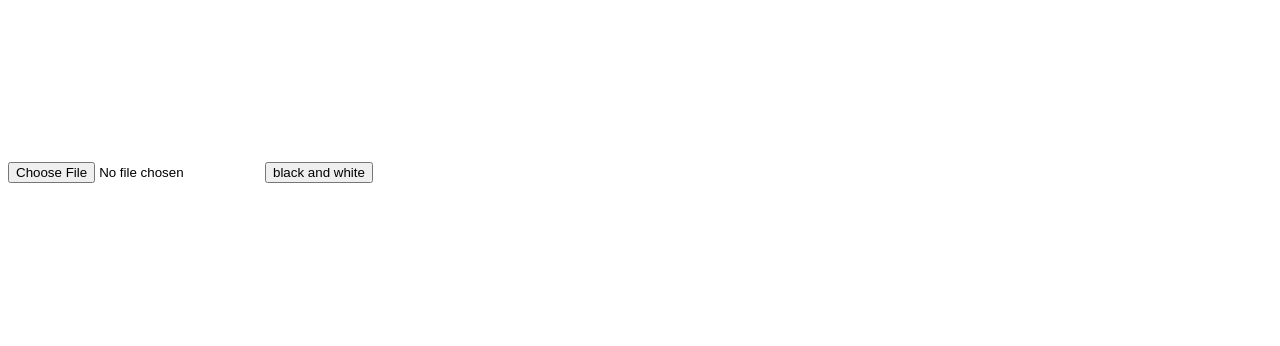
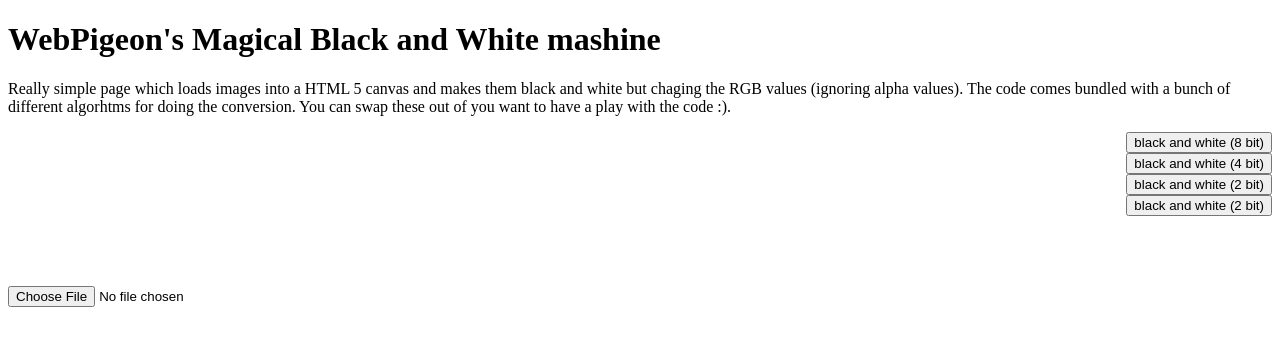
Before and after one commit to webpigeon/codetag, a plain HTML site: page black_and_white/index.html in a window 1280 px wide. Drawn offline with Linux system fonts and the light colour scheme.

Commit message:
made it a bit prettier

```diff
--- a/black_and_white/index.html
+++ b/black_and_white/index.html
@@ -39,9 +39,34 @@ function handleFileSelect(evt) {
   document.getElementById('files').addEventListener('change', handleFileSelect, false);
 }
 
-function simple_filter(r,g,b){
-	return (r + b + g) / 765 * 255;
+function averageFilter(r,g,b){
+	return (r + b + g) / 3;
 }
+
+function visualRangeFilter(r,g,b){
+	return (r * 0.3 + g * 0.59 + b * 0.11);
+}
+
+function desaturationFilter(r,g,b){
+	return (Math.max(r,g,b) + Math.min(r,g,b)) / 2;
+}
+
+function maxDecompFilter(r,g,b) {
+	return Math.max(r,g,b);
+}
+
+function minDecompFilter(r,g,b) {
+	return Math.min(r,g,b);
+}
+
+function shadedImage(shades, baseFilter) {
+	return function rangedConvertFilter(r,g,b) {
+		var conversionFactor = 255 / (shades - 1);
+		var baseVal = baseFilter(r,g,b);
+		return (baseVal / conversionFactor + 0.5) * conversionFactor;
+	}
+}
+
 
 function convertImage(conv_func) {
 	var canvas = document.getElementById("drawing");
@@ -60,10 +85,19 @@ function convertImage(conv_func) {
 }
 </script>
 
-		<canvas id="drawing"></canvas>
+		<h1>WebPigeon's Magical Black and White mashine</h1>
+		<p>Really simple page which loads images into a HTML 5 canvas and makes them black and white but chaging the RGB values (ignoring alpha values). The code comes bundled with a bunch of different algorhtms for doing the conversion. You can swap these out of you want to have a play with the code :).</p>
 		<form action="#">
-			<input id="files" type="file" name="pic" accept="image/*" />
-			<input type="button" onclick="convertImage(simple_filter);" value="black and white" />
+			<div style="float: left;">
+				<canvas id="drawing"> </canvas> <br />
+				<input id="files" type="file" name="pic" accept="image/*" />
+			</div>
+			<div style="float: right" >
+			<input type="button" onclick="convertImage(shadedImage(256, averageFilter));" value="black and white (8 bit)" /> <br />
+			<input type="button" onclick="convertImage(shadedImage(16, averageFilter));" value="black and white (4 bit)" /> <br />
+			<input type="button" onclick="convertImage(shadedImage(4, averageFilter));" value="black and white (2 bit)" /> <br />
+			<input type="button" onclick="convertImage(shadedImage(2, averageFilter));" value="black and white (2 bit)" />
+			</div>
 		</form>
 	</body>
 </html>
```
